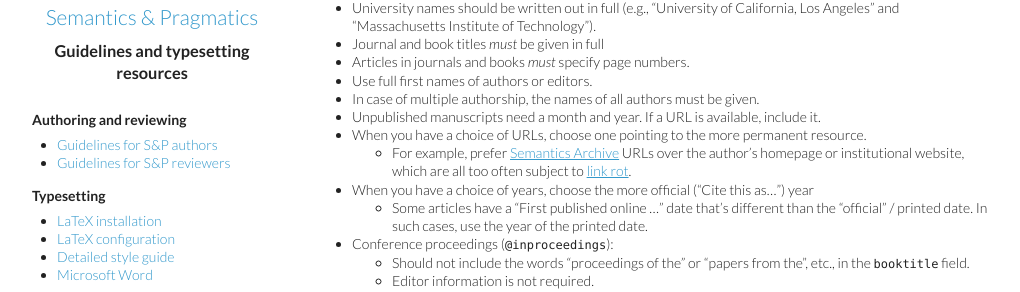
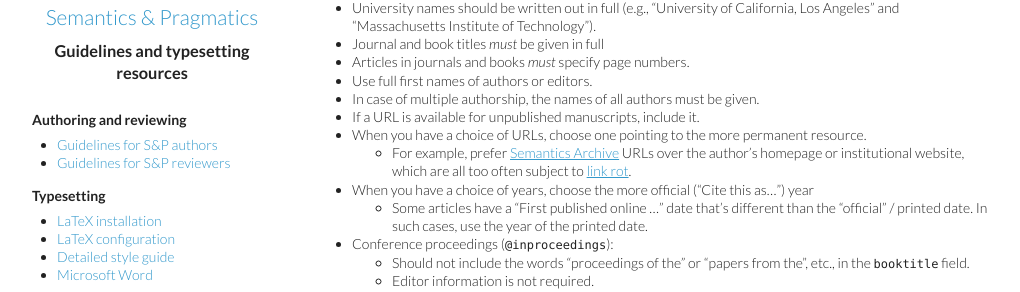
Before and after one commit to semprag/semprag.github.io, a Jekyll site: the page built from style.md, in a window 1280 px wide and 900 px high, scrolled down 3678 px. Shown: the part 152-444 px from the top of the window, without its empty margins (8-1028 px from the left). Built offline with Jekyll 4.4.1, drawn with Linux system fonts in a browser that asks for light colours.

Commit message:
Deleted requirement for `month` for unpublished ms

```diff
--- a/style.md
+++ b/style.md
@@ -162,7 +162,7 @@ NB: S&P's bibliographic style is a close implementation of the ["Unified Style S
 - Articles in journals and books *must* specify page numbers.
 - Use full first names of authors or editors.
 - In case of multiple authorship, the names of all authors must be given.
-- Unpublished manuscripts need a month and year. If a URL is available, include it.
+- If a URL is available for unpublished manuscripts, include it.
 - When you have a choice of URLs, choose one pointing to the more permanent resource.
   - For example, prefer [Semantics Archive](http://semanticsarchive.net/) URLs over the author's homepage or institutional website, which are all too often subject to [link rot](http://en.wikipedia.org/wiki/Link_rot).
 - When you have a choice of years, choose the more official ("Cite this as...") year
```
